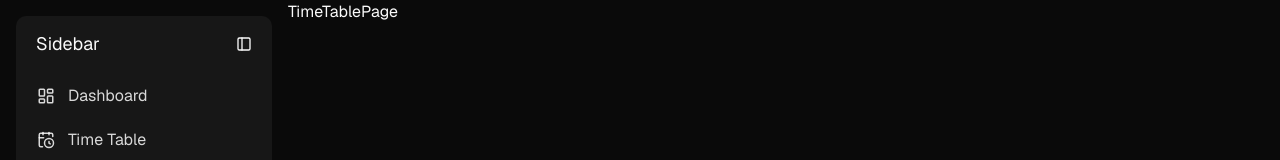
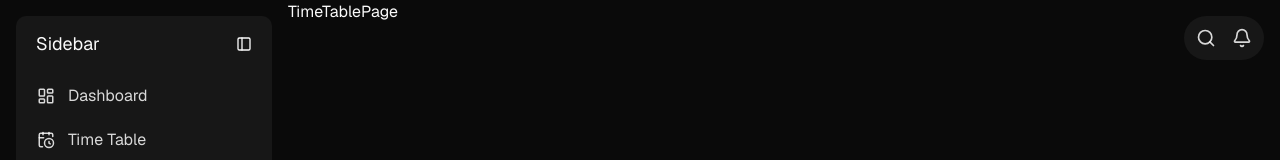
Before and after one commit to ayushghoshdev/educational-tutoring-website, a Next.js app: page /time-table in a window 1280 px wide. Shown: the top 160 px of the page. Built offline with nearby package versions, Linux system fonts and the light colour scheme.

Commit message:
Add Floating top right bar

```diff
--- a/src/app/(portal)/layout.tsx
+++ b/src/app/(portal)/layout.tsx
@@ -1,3 +1,4 @@
+import FloatingTopRightBar from "@/components/FloatingTopRightBar";
 import Sidebar from "@/components/Sidebar";
 
 export default function PortalLayout({
@@ -8,7 +9,10 @@ export default function PortalLayout({
   return (
     <div className="min-h-screen flex">
       <Sidebar />
-      <main className="flex-1">{children}</main>
+      <main className="flex-1">
+        <FloatingTopRightBar />
+        {children}
+      </main>
     </div>
   );
 }
--- /dev/null
+++ b/src/components/FloatingTopRightBar.tsx
@@ -0,0 +1,62 @@
+"use client";
+
+import { Search, Bell, X } from "lucide-react";
+import { useEffect, useRef, useState } from "react";
+
+export default function FloatingTopRightBar() {
+  const [notificationsOpen, setNotificationsOpen] = useState(false);
+
+  const containerRef = useRef<HTMLDivElement>(null);
+
+  useEffect(() => {
+    function handleClickOutside(event: MouseEvent) {
+      if (
+        containerRef.current &&
+        !containerRef.current.contains(event.target as Node)
+      ) {
+        setNotificationsOpen(false);
+      }
+    }
+
+    document.addEventListener("mousedown", handleClickOutside);
+
+    return () => document.removeEventListener("mousedown", handleClickOutside);
+  }, []);
+
+  return (
+    <div
+      ref={containerRef}
+      className="fixed top-4 right-4 z-50 flex items-center gap-1 bg-sidebar rounded-full p-1.5"
+    >
+      <button
+        onClick={() => setNotificationsOpen(false)}
+        className="cursor-pointer flex h-8 w-8 items-center justify-center text-foreground/85 hover:text-foreground hover:bg-accent rounded-full transition"
+      >
+        <Search size={20} />
+      </button>
+
+      <div className="relative">
+        <button
+          onClick={() => setNotificationsOpen((prev) => !prev)}
+          className="cursor-pointer flex h-8 w-8 items-center justify-center text-foreground/85 hover:text-foreground hover:bg-accent rounded-full transition"
+        >
+          <Bell size={20} />
+        </button>
+
+        {notificationsOpen && (
+          <div className="absolute -right-2 -top-2 w-68 rounded-lg bg-sidebar">
+            <button
+              onClick={() => setNotificationsOpen(false)}
+              className="cursor-pointer absolute top-3 right-3 rounded-full p-1 text-muted-foreground transition hover:bg-accent hover:text-foreground"
+            >
+              <X size={18} />
+            </button>
+            <div className="flex h-45 items-center justify-center text-sm text-muted-foreground">
+              No new notifications
+            </div>
+          </div>
+        )}
+      </div>
+    </div>
+  );
+}
```
